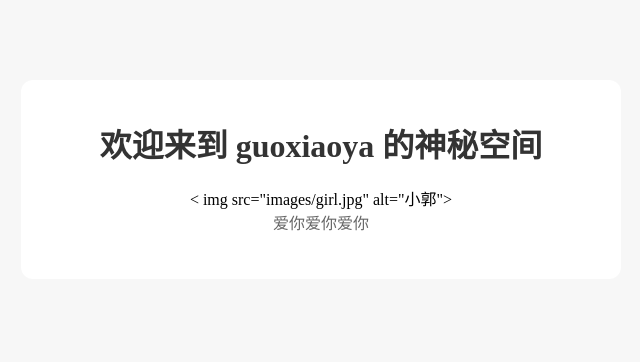
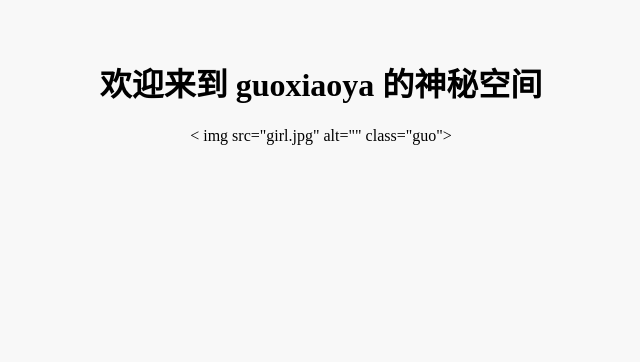
Before and after one commit to Re-806/guoxiaoya.github.io, a plain HTML site: page index.html in a window 1280 px wide. Shown: the whole page, without its empty margins (319-959 px from the left). Drawn offline with Linux system fonts and the light colour scheme.

Commit message:
Update title and styling in index.html

```diff
--- a/index.html
+++ b/index.html
@@ -2,20 +2,21 @@
 <html lang="zh-CN">
 <head>
     <meta charset="UTF-8">
-    <title>guoxiaoya个人主页</title>
+    <title>guoguo神秘空间</title>
     <style>
-        *{margin: 0;padding: 0;box-sizing: border-box}
-        body{background:#f7f7f7;font-family:微软雅黑;text-align:center;padding:80px 20px}
-        .box{max-width:600px;margin:0 auto;background:#fff;padding:40px;border-radius:12px}
-        h1{color:#333;margin-bottom:20px}
-        p{color:#666;font-size:16px;line-height:1.8}
+        body{
+            background:#f8f8f8;
+            text-align:center;
+            padding:30px;
+        }
+        .pic{
+            width:360px;
+            border-radius:15px;
+        }
     </style>
 </head>
 <body>
-    <div class="box">
-        <h1>欢迎来到 guoxiaoya 的神秘空间</h1>
-       < img src="images/girl.jpg" alt="小郭">
-        <p>爱你爱你爱你</p >
-    </div>
+    <h1>欢迎来到 guoxiaoya 的神秘空间</h1>
+    < img src="girl.jpg" alt="" class="guo">
 </body>
 </html>
```
